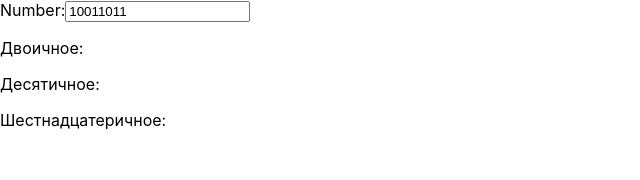
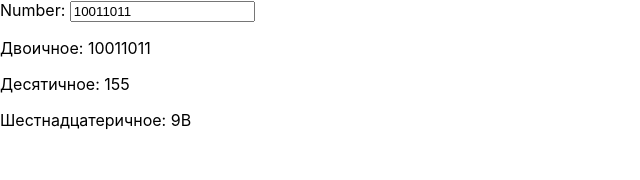
Before and after one commit to MakSimKlim/React_Movies, a React (Create React App) app: page / in a window 1280 px wide. Shown: the top 180 px of the page, without its empty margins (0-640 px from the left). Built offline with nearby package versions, Linux system fonts and the light colour scheme.

Commit message:
Convert form code DONE

```diff
--- a/src/convert/Convert.js
+++ b/src/convert/Convert.js
@@ -1,34 +1,32 @@
 import React from 'react';
 
-class Convert extends React.Component
-{
-    state = {number:10011011}
+class Convert extends React.Component {
+    state = { number: '10011011' };
 
-    update = (event) => this.setState({number:event.target.value})
+    update = (event) => this.setState({ number: event.target.value });
 
+    toDecimal = (binary) => parseInt(binary, 2).toString(10);
+    toHexadecimal = (decimal) => parseInt(decimal, 10).toString(16).toUpperCase();
 
+    render() {
+        const { number } = this.state;
+        const decimal = this.toDecimal(number);
+        const hexadecimal = this.toHexadecimal(decimal);
 
-    render()
-    {
-
-        return(
+        return (
             <>
-            <div>
-                <form>
-
-                    Number:<input value={this.state.number} name="number" onChange={this.update}/>
-                    <br/>
-                    <p>Двоичное: </p> {/* <p>Двоичное: {binary}</p>  */}
-                    <p>Десятичное: </p> {/* <p>Десятичное: {decimal}</p>*/}
-                    <p>Шестнадцатеричное: </p> {/* <p>Шестнадцатеричное: {hexadecimal}</p>*/}
-
-                </form>
-
-                {/* <p>{this.state.number}</p> */}
-
-            </div>
+                <div>
+                    <form>
+                        Number: <input value={number} name="number" onChange={this.update} />
+                        <br />
+                        <p>Двоичное: {number}</p>
+                        <p>Десятичное: {decimal}</p>
+                        <p>Шестнадцатеричное: {hexadecimal}</p>
+                    </form>
+                </div>
             </>
-        )
+        );
     }
 }
+
 export default Convert;
```
